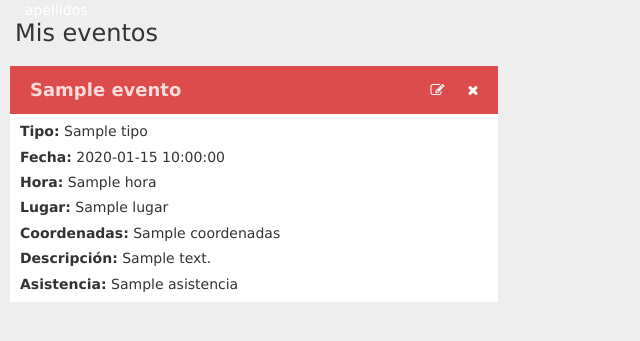
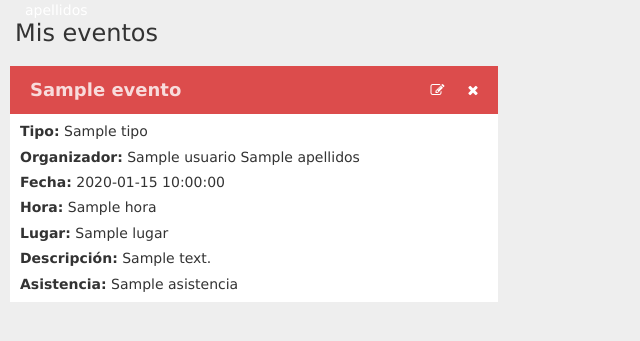
Before and after one commit to evenge/EVENGE, a Python web app: template templates/templateMyEvents.html in a window 1280 px wide. Shown: the part 70-411 px from the top of the page, without its empty margins (0-640 px from the left). Run offline with Jinja, Linux system fonts and the light colour scheme; the template is opened without the code that fills it: most values are stand-ins (such as "Sample title", 1, 10 or a date in 2020); some libraries are stand-ins or nearby versions.

Commit message:
Añadida información del organizador

```diff
--- a/index.py
+++ b/index.py
@@ -145,7 +145,7 @@ class MostrarMisEventos(webapp2.RequestHandler):
     def get(self):
         usuarioLogeado = controladorUsuario.getUsuarioLogeado(self)
         eventos = controladorEvento.getEventosAsociados(usuarioLogeado.key.id())
-        template_values = {'eventos':eventos}
+        template_values = {'eventos':eventos,'usuario':usuarioLogeado}
         template = JINJA_ENVIRONMENT.get_template('templates/templateMyEvents.html')
         self.response.write(template.render(template_values))
 
--- a/templates/templateMyEvents.html
+++ b/templates/templateMyEvents.html
@@ -34,11 +34,11 @@ GNU General Public License for more details.
         </div>
       </header>
       <h5><strong>Tipo:</strong> {{n.tipo}}</h5>
-      <!-- <h5><strong>Organizador:</strong> {{n.idCreador}}</h5> -->
+      <h5><strong>Organizador:</strong> {{ usuario.nombre }} {{ usuario.apellidos }}</h5>
       <h5><strong>Fecha:</strong> {{n.fecha}}</h5>
       <h5><strong>Hora:</strong> {{n.hora}}</h5>
       <h5><strong>Lugar:</strong> {{n.lugar}}</h5>
-      <h5><strong>Coordenadas:</strong> {{n.coordenadas}}</h5>
+      <!-- <h5><strong>Coordenadas:</strong> {{n.coordenadas}}</h5> -->
       <h5><strong>Descripción:</strong> {{n.descripcion}}</h5>
       <h5><strong>Asistencia:</strong> {{n.asistencia}}</h5>
     </div>
```
